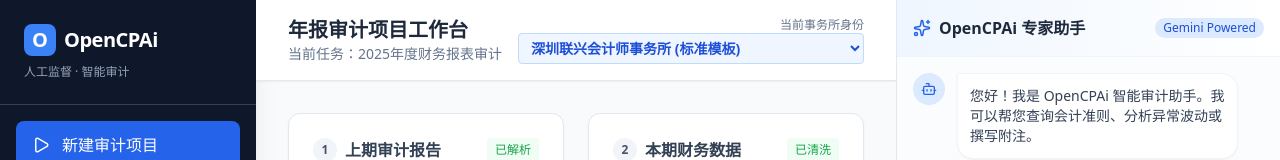
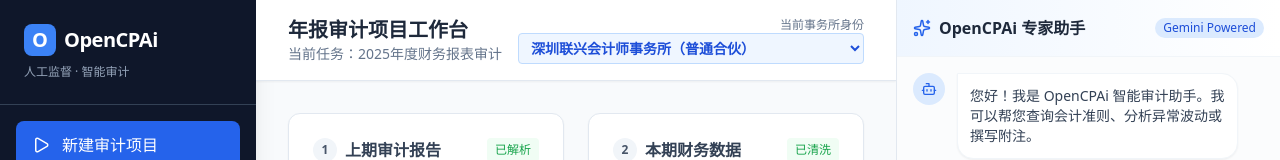
Before and after one commit to hhmuguaforpython/opencpai, a React (Create React App) app in the folder opencpai-app/: page / in a window 1280 px wide. Shown: the top 160 px of the page. Built offline with nearby package versions, Linux system fonts and the light colour scheme; no server answers.

Commit message:
更新联兴事务所名称

```diff
--- a/opencpai-app/src/App.js
+++ b/opencpai-app/src/App.js
@@ -32,7 +32,7 @@ const SYSTEM_PROMPT = `
 
 const OpenCPAiApp = () => {
   const [activeTab, setActiveTab] = useState('new-project');
-  const [firmProfile, setFirmProfile] = useState('深圳联兴会计师事务所 (标准模板)');
+  const [firmProfile, setFirmProfile] = useState('深圳联兴会计师事务所（普通合伙）');
   const [status, setStatus] = useState('idle');
   const [logs, setLogs] = useState([]);
   const [showChat, setShowChat] = useState(true);
@@ -232,7 +232,7 @@ const OpenCPAiApp = () => {
                   onChange={(e) => setFirmProfile(e.target.value)}
                   className="text-sm font-semibold text-blue-700 bg-blue-50 border border-blue-200 rounded px-2 py-1 outline-none cursor-pointer hover:bg-blue-100 transition-colors"
                 >
-                  <option>深圳联兴会计师事务所 (标准模板)</option>
+                  <option>深圳联兴会计师事务所（普通合伙）</option>
                   <option>天健会计师事务所（特殊普通合伙）深圳分所</option>
                   <option>中勤万信会计师事务所（特殊普通合伙）深圳分所</option>
                 </select>
```
